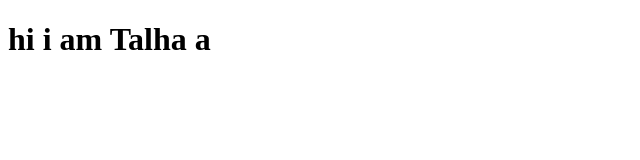
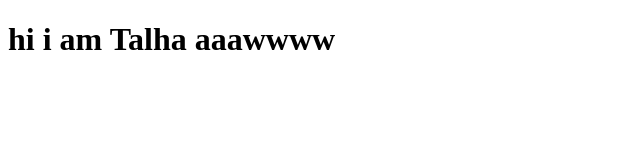
Before and after one commit to realTalha/myRepo, a plain HTML site: page index.html in a window 1280 px wide. Shown: the whole page, without its empty margins (0-640 px from the left). Drawn offline with Linux system fonts and the light colour scheme.

Commit message:
First version

```diff
--- a/index.html
+++ b/index.html
@@ -6,6 +6,6 @@
     <title>Document</title>
 </head>
 <body>
-    <h1>hi i am Talha a</h1>
+    <h1>hi i am Talha aaawwww</h1>
 </body>
 </html>
```
